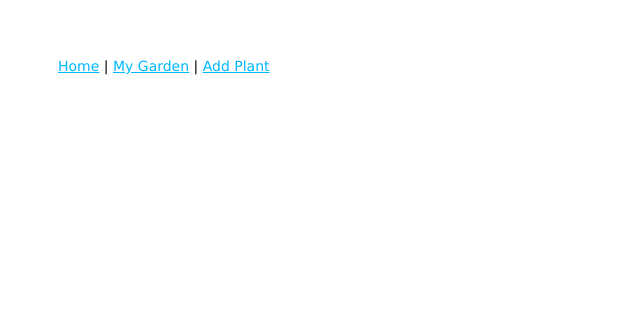
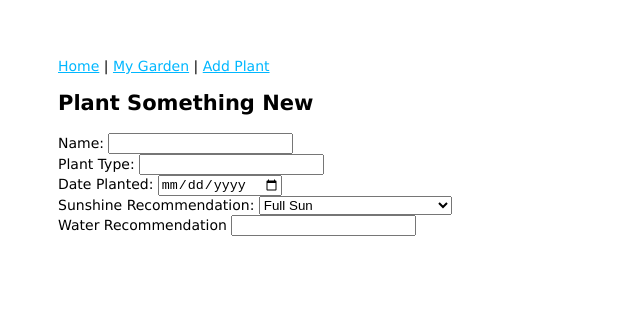
Before and after one commit to camillemarker/Plants-Database-App, a Node project: template mygarden/views/plants/new.ejs in a window 1280 px wide. Shown: the top 334 px of the page, without its empty margins (0-640 px from the left). Run offline with Node 20 templates, Linux system fonts and the light colour scheme; the template is opened without the code that fills it, so the values that code supplies are empty.

Commit message:
Completed plants/new.ejs view

```diff
--- a/mygarden/views/plants/new.ejs
+++ b/mygarden/views/plants/new.ejs
@@ -1,4 +1,24 @@
 <%- include('./partials/header') %>
-
-
+<h2>Plant Something New</h2>
+<form action=" /plants" method="POST">
+  <label> Name:
+    <input type="text" name="name">
+  </label><br>
+  <label>Plant Type:
+    <input type="text" name="plantType">
+  </label><br>
+  <label>Date Planted:
+    <input type="date" name="datePlanted">
+  </label><br>
+  <label> Sunshine Recommendation:
+    <select name="sunshineRec">
+      <option value="fullSun">Full Sun</option>
+      <option value="partSun">Partial Sun(3-6 hours/day)</option>
+      <option value="partShade">Partial Shade(3-6 hours/day)</option>
+      <option value="fullShade">Full Shade</option>
+    </select><br>
+    <label>Water Recommendation</label>
+      <input type="text" name="waterRec">
+  </label>
+</form>
 <%- include('./partials/footer') %>
```
